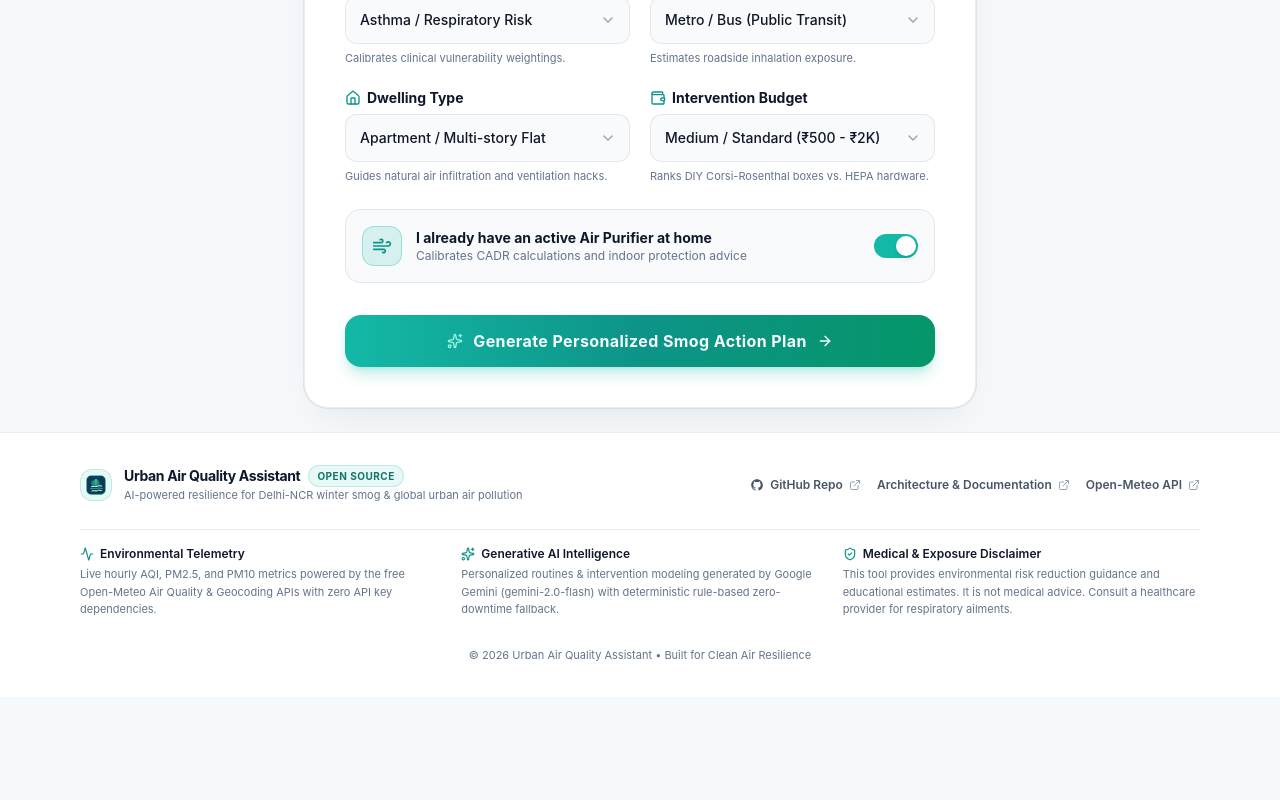
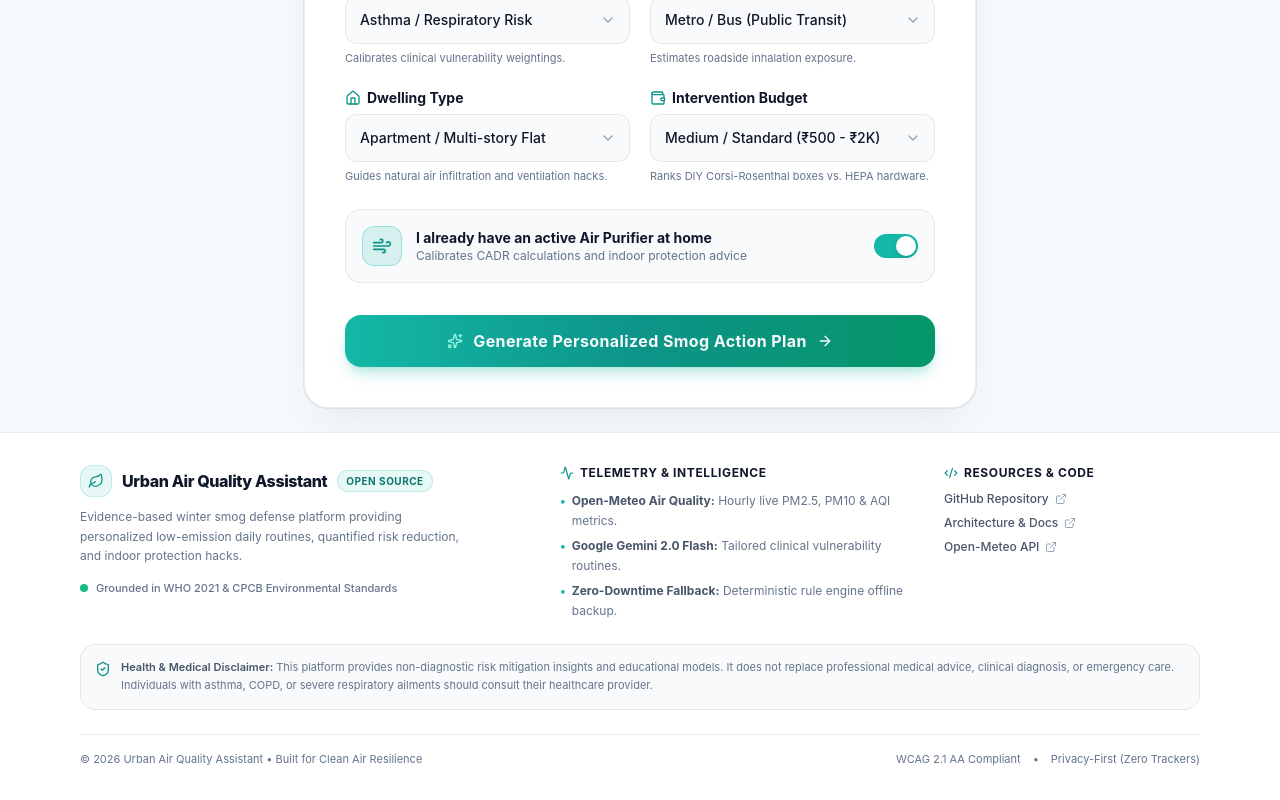
Before and after one commit to MOHDUBES/Urban-Air-Quality-Assistant, a React (Vite) app in the folder client/: page / in a window 1280 px wide. Shown: the part 1135-1935 px from the top of the page. Before the commit the page ends 1832 px from the top, so only its background shows below. Built offline with nearby package versions, Linux system fonts and the light colour scheme.

Commit message:
style(footer): redesign footer into clean 12-column health-tech grid layout

```diff
--- a/client/src/components/Layout/Footer.jsx
+++ b/client/src/components/Layout/Footer.jsx
@@ -1,23 +1,6 @@
 // client/src/components/Layout/Footer.jsx
 import React from 'react'
-import { Activity, Sparkles, ShieldCheck, ExternalLink } from 'lucide-react'
-
-function GithubIcon({ className = 'w-4 h-4' }) {
-  return (
-    <svg
-      className={className}
-      viewBox="0 0 24 24"
-      fill="currentColor"
-      aria-hidden="true"
-    >
-      <path
-        fillRule="evenodd"
-        clipRule="evenodd"
-        d="M12 2C6.477 2 2 6.484 2 12.017c0 4.425 2.865 8.18 6.839 9.504.5.092.682-.217.682-.483 0-.237-.008-.868-.013-1.703-2.782.605-3.369-1.343-3.369-1.343-.454-1.158-1.11-1.466-1.11-1.466-.908-.62.069-.608.069-.608 1.003.07 1.53 1.032 1.53 1.032.892 1.53 2.341 1.088 2.91.832.092-.647.35-1.088.636-1.338-2.22-.253-4.555-1.113-4.555-4.951 0-1.093.39-1.988 1.029-2.688-.103-.253-.446-1.272.098-2.65 0 0 .84-.27 2.75 1.026A9.564 9.564 0 0112 6.844c.85.004 1.705.115 2.504.337 1.909-1.296 2.747-1.027 2.747-1.027.546 1.379.202 2.398.1 2.651.64.7 1.028 1.595 1.028 2.688 0 3.848-2.339 4.695-4.566 4.943.359.309.678.92.678 1.855 0 1.338-.012 2.419-.012 2.747 0 .268.18.58.688.482A10.019 10.019 0 0022 12.017C22 6.484 17.522 2 12 2z"
-      />
-    </svg>
-  )
-}
+import { Activity, ShieldCheck, ExternalLink, Leaf, Code2 } from 'lucide-react'
 
 export default function Footer() {
   return (
@@ -26,49 +9,70 @@ export default function Footer() {
       style={{
         backgroundColor: 'var(--bg-surface)',
         borderColor: 'var(--border-subtle)',
-        color: 'var(--text-secondary)'
       }}
     >
       <div className="max-w-6xl mx-auto px-4 py-8 space-y-6">
-        {/* Brand identity & Links */}
-        <div className="flex flex-col md:flex-row items-start md:items-center justify-between gap-4">
-          <div className="flex items-center gap-3">
+        {/* Main Grid: Brand Story + Telemetry Info + Resources */}
+        <div className="grid grid-cols-1 md:grid-cols-12 gap-8">
+          {/* Brand Info (col-span-5) */}
+          <div className="md:col-span-5 space-y-2.5">
+            <div className="flex items-center gap-2.5">
               <div className="w-8 h-8 rounded-xl bg-teal-500/10 border border-teal-500/20 flex items-center justify-center shrink-0">
-              <img
-                src="/logo-mark.svg"
-                alt=""
-                className="w-5 h-5 object-contain"
-                aria-hidden="true"
-                onError={(e) => {
-                  e.target.style.display = 'none'
-                }}
-              />
+                <Leaf className="w-4 h-4 text-teal-600 dark:text-teal-400" aria-hidden="true" />
               </div>
-            <div>
-              <div className="flex items-center gap-2">
-                <span className="font-bold text-sm tracking-tight" style={{ color: 'var(--text-primary)' }}>
+              <span className="font-extrabold text-base tracking-tight" style={{ color: 'var(--text-primary)' }}>
                 Urban Air Quality Assistant
               </span>
               <span className="text-[10px] font-bold uppercase tracking-wider px-2 py-0.5 rounded-full bg-teal-500/10 text-teal-700 dark:text-teal-300 border border-teal-500/20">
                 Open Source
               </span>
             </div>
-              <p className="text-[11px]" style={{ color: 'var(--text-muted)' }}>
-                AI-powered resilience for Delhi-NCR winter smog &amp; global urban air pollution
+            <p className="text-xs leading-relaxed max-w-sm" style={{ color: 'var(--text-muted)' }}>
+              Evidence-based winter smog defense platform providing personalized low-emission daily routines, quantified risk reduction, and indoor protection hacks.
             </p>
+            <div className="flex items-center gap-2 pt-1 text-[11px] font-medium" style={{ color: 'var(--text-muted)' }}>
+              <span className="w-2 h-2 rounded-full bg-emerald-500 animate-pulse" aria-hidden="true" />
+              <span>Grounded in WHO 2021 &amp; CPCB Environmental Standards</span>
             </div>
           </div>
 
-          {/* Quick Links */}
-          <div className="flex flex-wrap items-center gap-4 text-xs font-semibold">
+          {/* Telemetry & Architecture (col-span-4) */}
+          <div className="md:col-span-4 space-y-2.5">
+            <h4 className="text-xs font-bold uppercase tracking-wider flex items-center gap-1.5" style={{ color: 'var(--text-primary)' }}>
+              <Activity className="w-3.5 h-3.5 text-teal-600 dark:text-teal-400" aria-hidden="true" />
+              <span>Telemetry &amp; Intelligence</span>
+            </h4>
+            <ul className="space-y-1.5 text-xs" style={{ color: 'var(--text-muted)' }}>
+              <li className="flex items-start gap-1.5 leading-relaxed">
+                <span className="text-teal-500 font-bold">•</span>
+                <span><strong style={{ color: 'var(--text-secondary)' }}>Open-Meteo Air Quality:</strong> Hourly live PM2.5, PM10 &amp; AQI metrics.</span>
+              </li>
+              <li className="flex items-start gap-1.5 leading-relaxed">
+                <span className="text-teal-500 font-bold">•</span>
+                <span><strong style={{ color: 'var(--text-secondary)' }}>Google Gemini 2.0 Flash:</strong> Tailored clinical vulnerability routines.</span>
+              </li>
+              <li className="flex items-start gap-1.5 leading-relaxed">
+                <span className="text-teal-500 font-bold">•</span>
+                <span><strong style={{ color: 'var(--text-secondary)' }}>Zero-Downtime Fallback:</strong> Deterministic rule engine offline backup.</span>
+              </li>
+            </ul>
+          </div>
+
+          {/* Resources & Open Source (col-span-3) */}
+          <div className="md:col-span-3 space-y-2.5">
+            <h4 className="text-xs font-bold uppercase tracking-wider flex items-center gap-1.5" style={{ color: 'var(--text-primary)' }}>
+              <Code2 className="w-3.5 h-3.5 text-teal-600 dark:text-teal-400" aria-hidden="true" />
+              <span>Resources &amp; Code</span>
+            </h4>
+            <div className="flex flex-col space-y-2 text-xs font-medium">
               <a
                 href="https://github.com/MOHDUBES/Urban-Air-Quality-Assistant"
                 target="_blank"
                 rel="noopener noreferrer"
                 className="inline-flex items-center gap-1.5 hover:text-teal-600 dark:hover:text-teal-400 transition-colors"
+                style={{ color: 'var(--text-secondary)' }}
               >
-              <GithubIcon className="w-3.5 h-3.5" />
-              <span>GitHub Repo</span>
+                <span>GitHub Repository</span>
                 <ExternalLink className="w-3 h-3 text-slate-400" aria-hidden="true" />
               </a>
               <a
@@ -76,8 +80,9 @@ export default function Footer() {
                 target="_blank"
                 rel="noopener noreferrer"
                 className="inline-flex items-center gap-1.5 hover:text-teal-600 dark:hover:text-teal-400 transition-colors"
+                style={{ color: 'var(--text-secondary)' }}
               >
-              <span>Architecture &amp; Documentation</span>
+                <span>Architecture &amp; Docs</span>
                 <ExternalLink className="w-3 h-3 text-slate-400" aria-hidden="true" />
               </a>
               <a
@@ -85,48 +90,41 @@ export default function Footer() {
                 target="_blank"
                 rel="noopener noreferrer"
                 className="inline-flex items-center gap-1.5 hover:text-teal-600 dark:hover:text-teal-400 transition-colors"
+                style={{ color: 'var(--text-secondary)' }}
               >
                 <span>Open-Meteo API</span>
                 <ExternalLink className="w-3 h-3 text-slate-400" aria-hidden="true" />
               </a>
             </div>
           </div>
+        </div>
 
-        {/* Attributions & Disclaimers - Clean, lightweight text columns (NO bulky box cards) */}
-        <div className="grid grid-cols-1 md:grid-cols-3 gap-6 text-[11px] leading-relaxed pt-4 border-t" style={{ borderColor: 'var(--border-subtle)' }}>
-          <div className="space-y-1">
-            <div className="font-semibold flex items-center gap-1.5 text-xs" style={{ color: 'var(--text-primary)' }}>
-              <Activity className="w-3.5 h-3.5 text-teal-600 dark:text-teal-400 shrink-0" aria-hidden="true" />
-              <span>Environmental Telemetry</span>
-            </div>
-            <p style={{ color: 'var(--text-muted)' }}>
-              Live hourly AQI, PM2.5, and PM10 metrics powered by the free Open-Meteo Air Quality &amp; Geocoding APIs with zero API key dependencies.
+        {/* Medical & Exposure Disclaimer Strip */}
+        <div
+          className="p-3.5 rounded-2xl border flex items-start gap-2.5 text-[11px] leading-relaxed transition-colors"
+          style={{
+            backgroundColor: 'var(--bg-elevated)',
+            borderColor: 'var(--border-subtle)',
+            color: 'var(--text-muted)'
+          }}
+        >
+          <ShieldCheck className="w-4 h-4 text-teal-600 dark:text-teal-400 shrink-0 mt-0.5" aria-hidden="true" />
+          <p>
+            <strong className="font-semibold" style={{ color: 'var(--text-secondary)' }}>Health &amp; Medical Disclaimer:</strong> This platform provides non-diagnostic risk mitigation insights and educational models. It does not replace professional medical advice, clinical diagnosis, or emergency care. Individuals with asthma, COPD, or severe respiratory ailments should consult their healthcare provider.
           </p>
         </div>
 
-          <div className="space-y-1">
-            <div className="font-semibold flex items-center gap-1.5 text-xs" style={{ color: 'var(--text-primary)' }}>
-              <Sparkles className="w-3.5 h-3.5 text-teal-600 dark:text-teal-400 shrink-0" aria-hidden="true" />
-              <span>Generative AI Intelligence</span>
+        {/* Bottom Copyright & Compliance Bar */}
+        <div
+          className="pt-4 border-t flex flex-col sm:flex-row items-center justify-between gap-3 text-[11px]"
+          style={{ borderColor: 'var(--border-subtle)', color: 'var(--text-muted)' }}
+        >
+          <span>© {new Date().getFullYear()} Urban Air Quality Assistant • Built for Clean Air Resilience</span>
+          <div className="flex items-center gap-3">
+            <span>WCAG 2.1 AA Compliant</span>
+            <span>•</span>
+            <span>Privacy-First (Zero Trackers)</span>
           </div>
-            <p style={{ color: 'var(--text-muted)' }}>
-              Personalized routines &amp; intervention modeling generated by Google Gemini (gemini-2.0-flash) with deterministic rule-based zero-downtime fallback.
-            </p>
-          </div>
-
-          <div className="space-y-1">
-            <div className="font-semibold flex items-center gap-1.5 text-xs" style={{ color: 'var(--text-primary)' }}>
-              <ShieldCheck className="w-3.5 h-3.5 text-teal-600 dark:text-teal-400 shrink-0" aria-hidden="true" />
-              <span>Medical &amp; Exposure Disclaimer</span>
-            </div>
-            <p style={{ color: 'var(--text-muted)' }}>
-              This tool provides environmental risk reduction guidance and educational estimates. It is not medical advice. Consult a healthcare provider for respiratory ailments.
-            </p>
-          </div>
-        </div>
-
-        <div className="text-center text-[11px] pt-1" style={{ color: 'var(--text-muted)' }}>
-          © {new Date().getFullYear()} Urban Air Quality Assistant • Built for Clean Air Resilience
         </div>
       </div>
     </footer>
```
Lines whose indentation alone changed are shown as unchanged.
